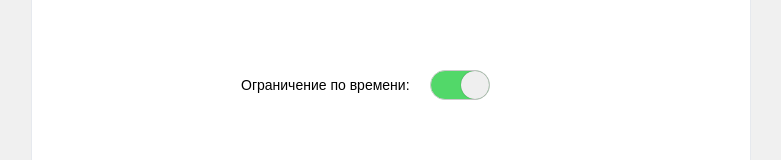
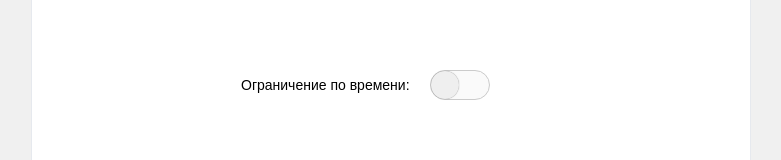
Before and after one commit to ViktorIukhlin/CockyJun, a React (Create React App) app: page /#/startPage in a window 1280 px wide. Shown: the part 245-405 px from the top of the page, without its empty margins (249-1030 px from the left). Built offline with nearby package versions, Linux system fonts and the light colour scheme.

Commit message:
add setings save to localStorage

```diff
--- a/src/App.js
+++ b/src/App.js
@@ -1,5 +1,6 @@
 import React, { useState } from 'react';
 import { Route, HashRouter, Redirect } from 'react-router-dom';
+import { addDateToLocalStorage, getDateFromLocalStorage } from './api/api';
 import './App.scss';
 import QuestionsPage from './components/QuestionsPage/QuestionsPage';
 import StartPage from './components/StartPage/StartPage';
@@ -7,9 +8,16 @@ import store from './JSON/bd.json'
 
 function App() {
 	const [amountOfTime, setAmountOfTime] = useState(6)
-  const [timerOn, setTimerOn] = useState(true)
+	const [timerOn, setTimerOn] = useState(getDateFromLocalStorage('timerOn'))
+	console.log('timerOn', timerOn)
 	const changeTimer = () => {
-    timerOn ? setTimerOn(false) : setTimerOn(true)
+		if (timerOn) {
+			addDateToLocalStorage(false, 'timerOn')
+			setTimerOn(false)
+		} else {
+			addDateToLocalStorage(true, 'timerOn')
+			setTimerOn(true)
+		}
 	}
 	return (
 		<HashRouter>
--- /dev/null
+++ b/src/api/api.js
@@ -0,0 +1,31 @@
+export class Question {
+    static create(question) {
+        return fetch('https://cockyjun-3ca04.firebaseio.com/db.json', {
+            method: 'POST',
+            body: JSON.stringify(question),
+            headers: {
+                'Content-Type': 'application/json'
+            }
+        })
+            .then(res => res.json())
+            .then(res => {
+                console.log('res', res)
+                question.id = res.name
+                return question
+            })
+    }
+}
+
+export function addDateArrToLocalStorage(date, name) {
+    const all = getDateFromLocalStorage()
+    all.push(date)
+    localStorage.setItem(name, JSON.stringify(all))
+}
+
+export function addDateToLocalStorage(date, name) {
+    localStorage.setItem(name, JSON.stringify(date))
+}
+
+export function getDateFromLocalStorage(name) {
+    return JSON.parse(localStorage.getItem(name) || false)
+}
--- a/src/components/QuestionsPage/QuestionsPage.jsx
+++ b/src/components/QuestionsPage/QuestionsPage.jsx
@@ -1,5 +1,4 @@
 import React, { useEffect, useState } from 'react'
-import { Link } from 'react-router-dom'
 import EndPage from './EndPage/EndPage'
 import ProgressBar from './ProgressBar/ProgressBar'
 import Question from './Question/Question'
--- a/src/components/StartPage/StartPage.jsx
+++ b/src/components/StartPage/StartPage.jsx
@@ -1,21 +1,26 @@
-import React from "react";
-import { NavLink } from "react-router-dom";
-import Settings from "../../Settings/Settings";
-import style from "./StartPage.module.scss";
+import React from 'react'
+import { NavLink } from 'react-router-dom'
+import Settings from '../../Settings/Settings'
+import style from './StartPage.module.scss'
 
-import { Question } from "../../JSON/db";
+import { Question, addDateToLocalStorage, getDateFromLocalStorage } from '../../api/api'
 
 const StartPage = ({ changeTimer, timerOn }) => {
+    const localStorage = getDateFromLocalStorage()
     const question = {
-        text: "Privet",
-        date: "01.01.2001",
-    };
-    const goToDataBase = (e) => {
-        e.preventDefault();
-        Question.create(question).then(() => {
-            console.log("finished");
-        });
-    };
+        text: 'Privet',
+        date: new Date().toLocaleDateString(),
+        time: new Date().toLocaleTimeString(),
+        sex: 'net'
+    }
+    const goToDataBase = e => {
+        e.preventDefault()
+        addDateToLocalStorage(question)
+        // Question.create(question).then(() => {
+        //     console.log('finished')
+        // })
+    }
+    console.log('localStorage', localStorage)
     return (
         <div className={style.container}>
             <Settings changeTimer={changeTimer} timerOn={timerOn} />
@@ -28,7 +33,7 @@ const StartPage = ({ changeTimer, timerOn }) => {
                 DATABASE
             </button> */}
         </div>
-    );
-};
+    )
+}
 
-export default StartPage;
+export default StartPage
```
Also changed, not shown: src/Settings/Settings.jsx (+6 -13 lines). Lines whose indentation alone changed are shown as unchanged.
